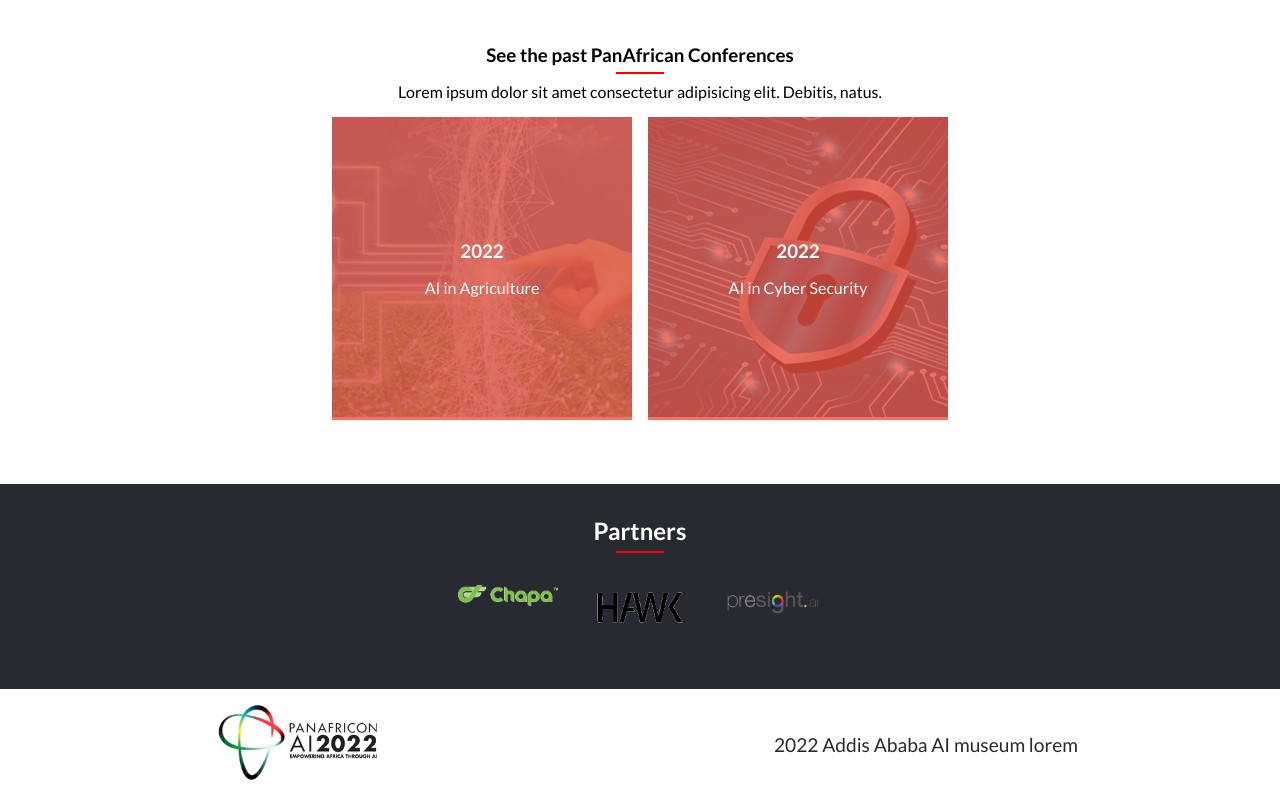
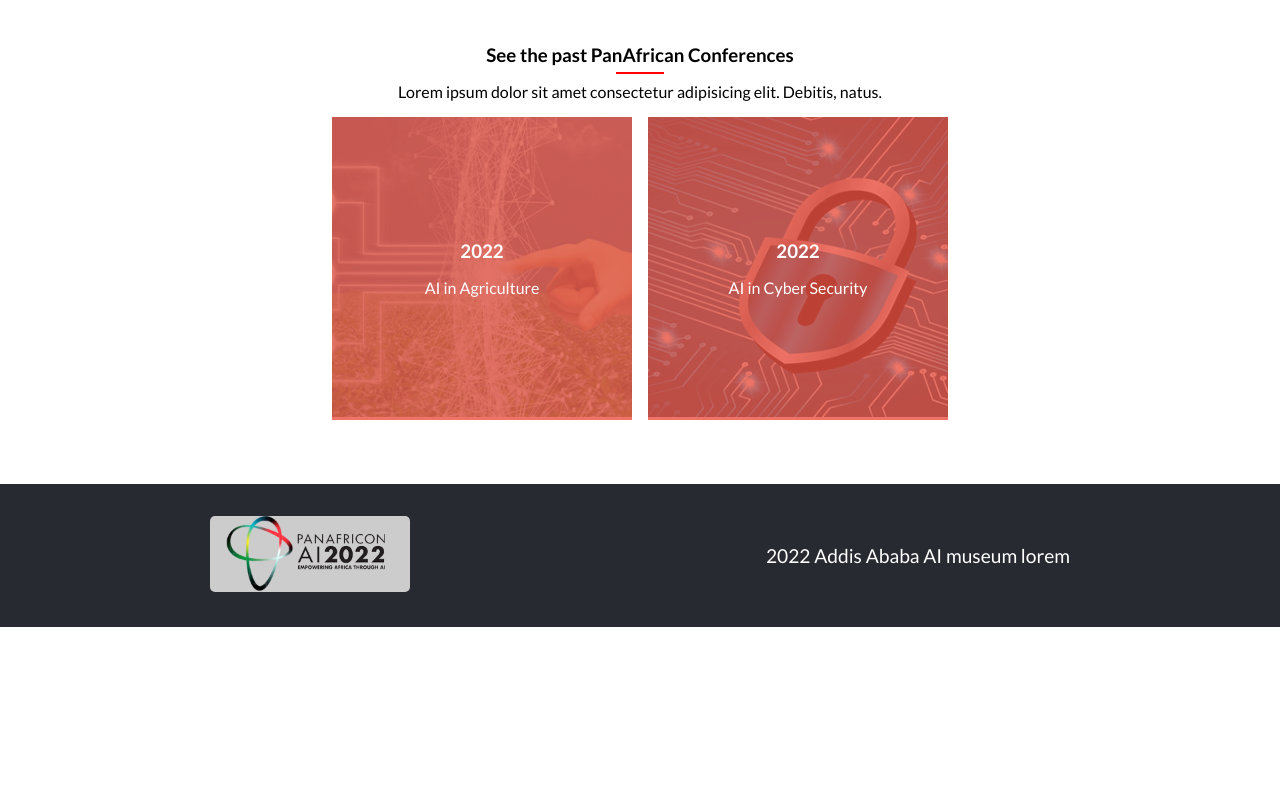
Before and after one commit to GutemaG/module-1-capstone, a website: page about.html in a window 1280 px wide. Shown: the part 1000-1800 px from the top of the page. After the commit the page ends 1627 px from the top, so only its background shows below. Drawn offline with Linux system fonts and the light colour scheme; a web font is replaced by a local one.

```diff
--- a/about.html
+++ b/about.html
@@ -84,35 +84,6 @@
               <p>AI in Cyber Security</p>
             </div>
           </li>
-          <!-- <li class="past-summit">
-            <img src="assets/topics/AI-Finance.png" alt="AI in Finance" />
-            <div class="overlay"></div>
-            <div class="past-summit-content">
-              <h3>2022</h3>
-              <p>AI in Finance</p>
-            </div>
-          </li> -->
-        </ul>
-      </section>
-
-      <section class="partners-container">
-        <h1 class="partner-title heading-text title">Partners</h1>
-        <ul class="partners">
-          <li class="partner">
-            <img src="/assets/partner/chapa.png" alt="${partnerData[i].name}" />
-          </li>
-          <li class="partner">
-            <img
-              src="/assets/partner/hawk-logo.png"
-              alt="${partnerData[i].name}"
-            />
-          </li>
-          <li class="partner">
-            <img
-              src="/assets/partner/presight-ai.png"
-              alt="${partnerData[i].name}"
-            />
-          </li>
         </ul>
       </section>
     </main>
--- a/css/about/footer.css
+++ b/css/about/footer.css
@@ -1,16 +1,18 @@
 footer {
-  padding: 1rem;
+  padding: 2rem;
   display: flex;
   justify-content: space-around;
   align-items: center;
+  background-color: var(--primary-color);
 }
 
 footer img {
   width: 200px;
-  height: auto;
+  background-color: #ccc;
+  border-radius: 5px;
 }
 
 footer p {
   font-size: 1.2rem;
-  color: var(--primary-color);
+  color: #fff;
 }
--- a/css/about/header.css
+++ b/css/about/header.css
@@ -11,7 +11,7 @@
   z-index: 10;
 }
 
-.nav.menu {
+.nav .menu {
   color: var(--primary-color);
   width: fit-content;
   background: none;
--- a/css/about/main-section.css
+++ b/css/about/main-section.css
@@ -69,31 +69,6 @@
   gap: 1rem;
 }
 
-.partners-container {
-  background-color: var(--primary-color);
-  padding: 2rem;
-  display: flex;
-  flex-direction: column;
-  gap: 1rem;
-  color: #fff;
-}
-
-.partner-title {
-  align-self: center;
-}
-
-.partners {
-  display: flex;
-  justify-content: center;
-  gap: 2rem;
-  flex-wrap: wrap;
-  padding: 1.5rem;
-}
-
-.partner img {
-  width: 100px;
-}
-
 .heading-text {
   position: relative;
 }
```
Also changed, not shown: css/main-section/feature-speaker.css (+2 -5 lines).
